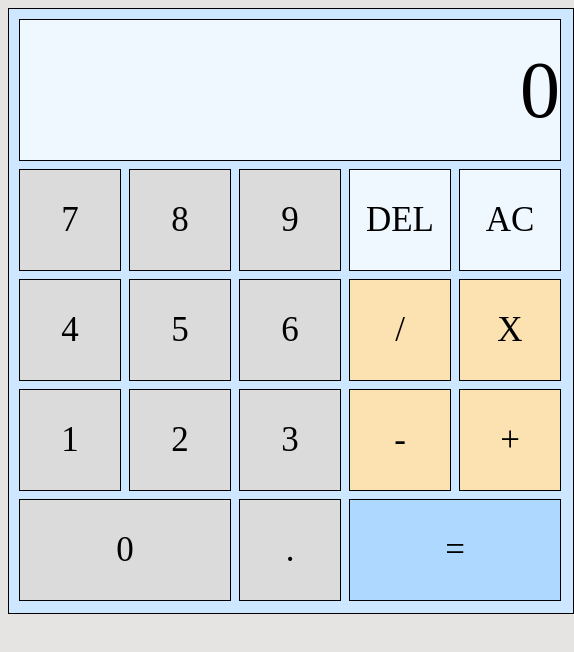
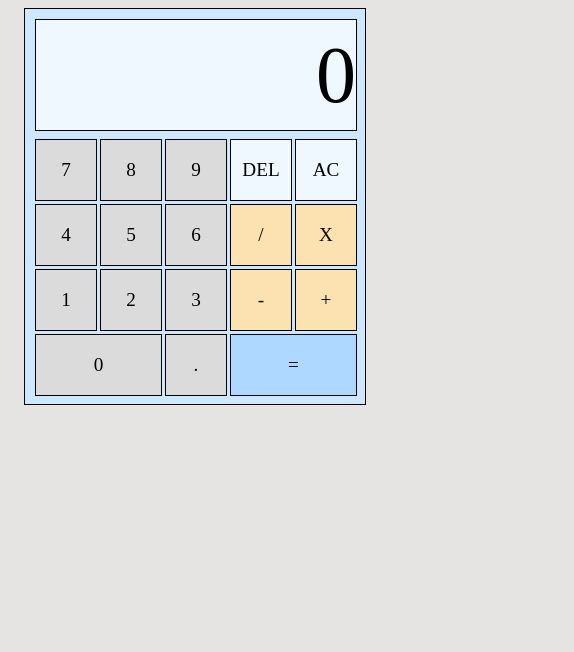
Before and after one commit to lauroribeiro/calculator, a plain HTML site: page index.html in a window 390 px wide. Shown: the whole page, 574 px wide, since content can reach past the window. Drawn offline with Linux system fonts and the light colour scheme.

Commit message:
Resize calculator with smaller screens

```diff
--- a/style.css
+++ b/style.css
@@ -15,7 +15,7 @@ body{
     width: 544px;
     height: 584px;
     grid-template-columns: 100px 100px 100px 100px 100px;
-    grid-template-rows: 140px repeat(4, 100px);
+    grid-template-rows: 145px repeat(4, 100px);
     grid-template-areas: "display display display display display"
                          "seven eight nine del clear"
                          "four five six divide multiply"
@@ -103,7 +103,6 @@ body{
 }
 #add{
     grid-area: add;
-    /* height: 105px; */
 }
 #subtract{
     grid-area: subtract;
@@ -119,3 +118,36 @@ body{
 #signal{
     grid-area: signal;
 }
+
+
+@media (max-width: 600px){
+    .calculator{
+        width: 320px;
+        padding: 10px;
+    }
+    .digits-container{
+        position: relative;
+        grid-template-columns: repeat(5, 60px);
+        grid-template-rows: 115px repeat(4, 60px);
+        width: inherit;
+        margin: 0px;
+        row-gap: 5px;
+        column-gap: 5px;
+        height: auto;
+    }
+    .display{
+        font-size: 80px;
+        width: 320px;
+        height: 110px;
+    }
+    .digits{
+        /* height: wrap;
+        width: wrap; */
+        font-size: larger;
+        width: 60px;
+        height: 60px;
+    }
+    #equal, #zero{
+        width: 125px;
+    }
+}
```
